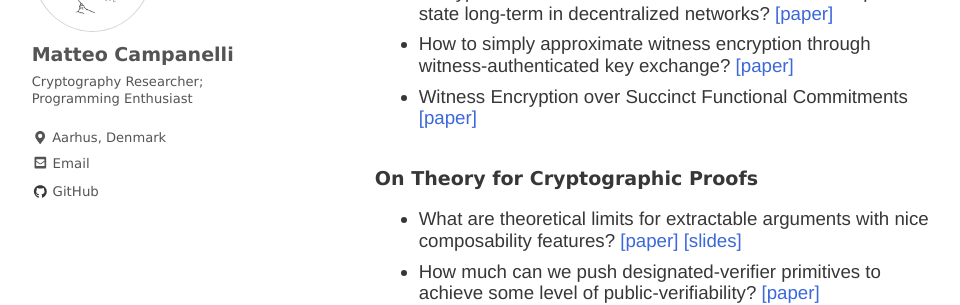
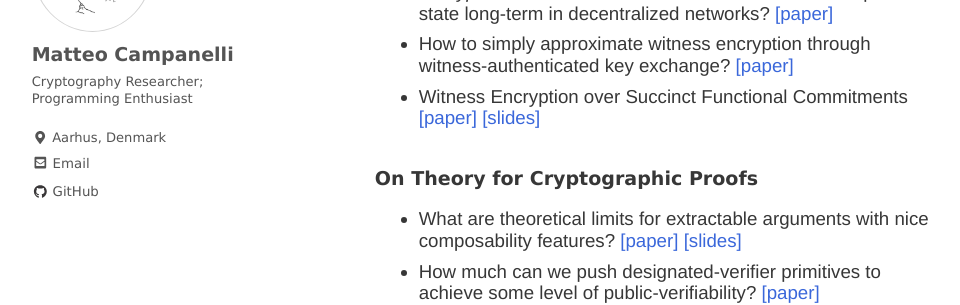
Before and after one commit to matteocam/matteocam.github.io, a Jekyll site: the page built from index.md, in a window 1280 px wide and 900 px high, scrolled down 1152 px. Shown: the part 153-458 px from the top of the window, without its empty margins (2-962 px from the left). Built offline with Jekyll 4.4.1, drawn with Linux system fonts in a browser that asks for light colours; nearby versions of some CDN libraries; some web fonts are replaced; a script that is not in the unit is left out.

Commit message:
Update index.md

```diff
--- a/index.md
+++ b/index.md
@@ -32,7 +32,7 @@
 
 - _Encryption to the Future_: How can we emulate WE to pass state long-term in decentralized networks? [[paper]](https://eprint.iacr.org/2021/1423)
 - How to simply approximate witness encryption through witness-authenticated key exchange? [[paper]](https://eprint.iacr.org/2022/382)
-- Witness Encryption over Succinct Functional Commitments [[paper]](https://eprint.iacr.org/2022/1510)
+- Witness Encryption over Succinct Functional Commitments [[paper]](https://eprint.iacr.org/2022/1510) [[slides]](talks/sfc-iisc.pptx)
 
 ### On Theory for Cryptographic Proofs
 
```
